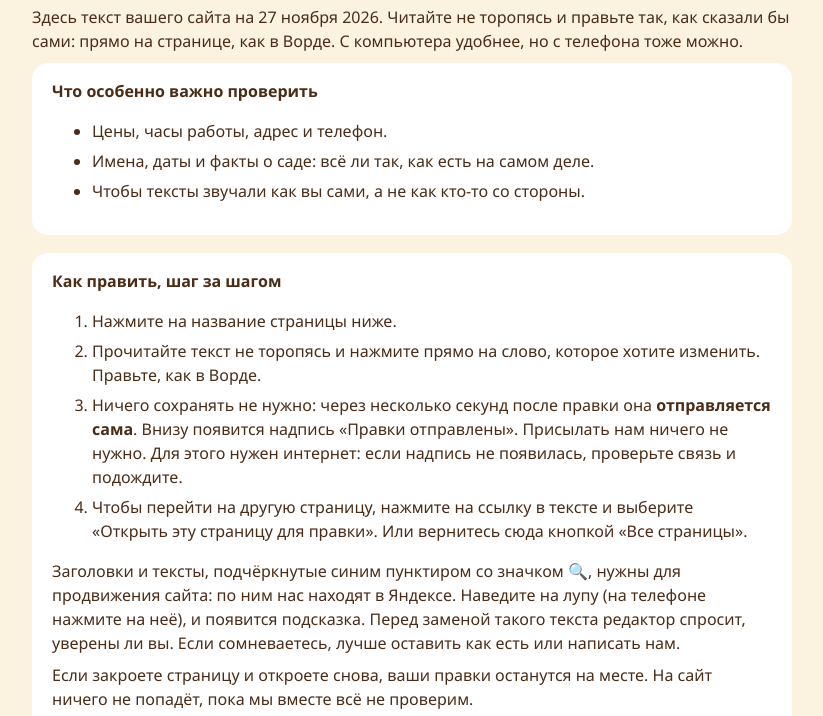
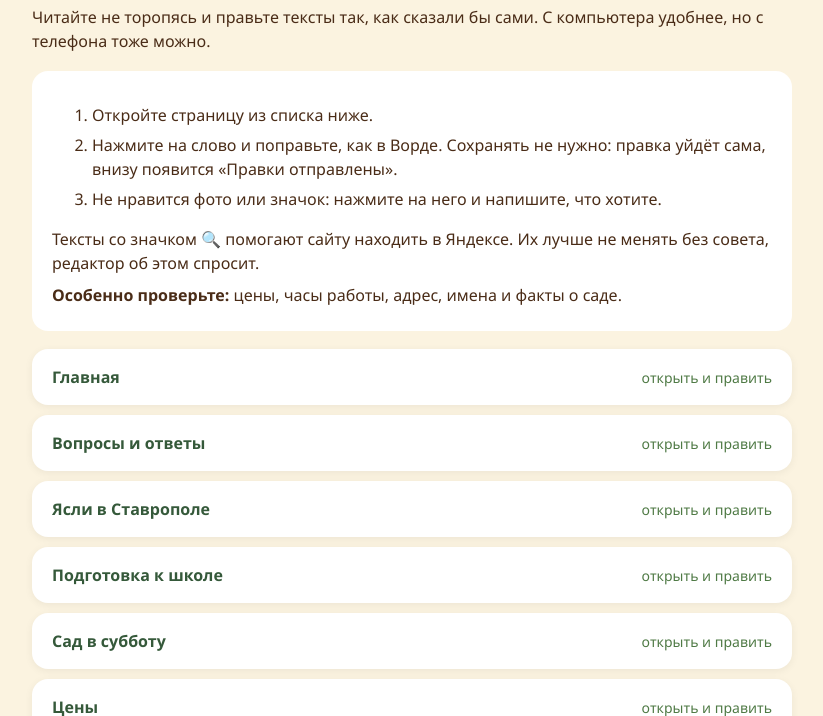
Before and after one commit to feoalex/tt-a807c7d898, a plain HTML site: page index.html in a window 1280 px wide. Shown: the part 80-796 px from the top of the page, without its empty margins (228-1051 px from the left). Drawn offline with Linux system fonts and the light colour scheme.

Commit message:
Инструкция сокращена до трёх шагов

```diff
--- a/index.html
+++ b/index.html
@@ -1,5 +1,4 @@
 <!doctype html><html lang="ru"><head><meta name="robots" content="noindex,nofollow"><meta charset="utf-8"><title>Страницы Топтыжки: редактор</title>
 <style>body{margin:0;background:#FBF3E0;color:#4A2C17;font:16px/1.5 Segoe UI,sans-serif}.w{max-width:760px;margin:0 auto;padding:36px 20px}h1{font:700 30px Georgia,serif;color:#35593A;margin:0 0 6px}p{margin:8px 0}.pg{display:flex;justify-content:space-between;gap:12px;align-items:center;background:#fff;border-radius:16px;padding:16px 20px;margin:10px 0;text-decoration:none;color:#35593A;box-shadow:0 2px 8px rgba(0,0,0,.06)}.pg:hover{background:#CDEAF5}.pg span{font-size:14px;color:#4F7A45}.how{background:#fff;border-radius:16px;padding:16px 20px;margin:18px 0}.how li{margin:6px 0}</style></head><body><div class="w">
-<h1>Страницы сада «Топтыжка»</h1><p>Здесь текст вашего сайта на 27 ноября 2026. Читайте не торопясь и правьте так, как сказали бы сами: прямо на странице, как в Ворде. С компьютера удобнее, но с телефона тоже можно.</p><div class="how" style="margin-top:10px"><b>Что особенно важно проверить</b><ul><li>Цены, часы работы, адрес и телефон.</li><li>Имена, даты и факты о саде: всё ли так, как есть на самом деле.</li><li>Чтобы тексты звучали как вы сами, а не как кто-то со стороны.</li></ul></div>
-<div class="how"><b>Как править, шаг за шагом</b><ol><li>Нажмите на название страницы ниже.</li><li>Прочитайте текст не торопясь и нажмите прямо на слово, которое хотите изменить. Правьте, как в Ворде.</li><li>Ничего сохранять не нужно: через несколько секунд после правки она <b>отправляется сама</b>. Внизу появится надпись «Правки отправлены». Присылать нам ничего не нужно. Для этого нужен интернет: если надпись не появилась, проверьте связь и подождите.</li><li>Чтобы перейти на другую страницу, нажмите на ссылку в тексте и выберите «Открыть эту страницу для правки». Или вернитесь сюда кнопкой «Все страницы».</li></ol><p>Заголовки и тексты, подчёркнутые синим пунктиром со значком 🔍, нужны для продвижения сайта: по ним нас находят в Яндексе. Наведите на лупу (на телефоне нажмите на неё), и появится подсказка. Перед заменой такого текста редактор спросит, уверены ли вы. Если сомневаетесь, лучше оставить как есть или написать нам.</p><p>Если закроете страницу и откроете снова, ваши правки останутся на месте. На сайт ничего не попадёт, пока мы вместе всё не проверим.</p><p>Фото и иконки тоже можно поменять: нажмите на фото или на значок и выберите «Хочу другое фото» или «Хочу другую иконку», опишите словами, что хотите. Мы подберём и поставим.</p><p>Картинки, кнопки и ссылки здесь не работают как на сайте, это нормально: вы правите только тексты.</p></div>
+<h1>Страницы сада «Топтыжка»</h1><p>Читайте не торопясь и правьте тексты так, как сказали бы сами. С компьютера удобнее, но с телефона тоже можно.</p><div class="how"><ol><li>Откройте страницу из списка ниже.</li><li>Нажмите на слово и поправьте, как в Ворде. Сохранять не нужно: правка уйдёт сама, внизу появится «Правки отправлены».</li><li>Не нравится фото или значок: нажмите на него и напишите, что хотите.</li></ol><p>Тексты со значком 🔍 помогают сайту находить в Яндексе. Их лучше не менять без совета, редактор об этом спросит.</p><p><b>Особенно проверьте:</b> цены, часы работы, адрес, имена и факты о саде.</p></div>
 <a class="pg" href="glavnaya.html"><b>Главная</b><span>открыть и править</span></a><a class="pg" href="voprosy.html"><b>Вопросы и ответы</b><span>открыть и править</span></a><a class="pg" href="yasli-stavropol.html"><b>Ясли в Ставрополе</b><span>открыть и править</span></a><a class="pg" href="podgotovka-k-shkole.html"><b>Подготовка к школе</b><span>открыть и править</span></a><a class="pg" href="sad-v-subbotu.html"><b>Сад в субботу</b><span>открыть и править</span></a><a class="pg" href="tseny.html"><b>Цены</b><span>открыть и править</span></a><a class="pg" href="politika.html"><b>Политика конфиденциальности</b><span>открыть и править</span></a><a class="pg" href="soglasie.html"><b>Согласие на обработку данных</b><span>открыть и править</span></a></div></body></html>
```
